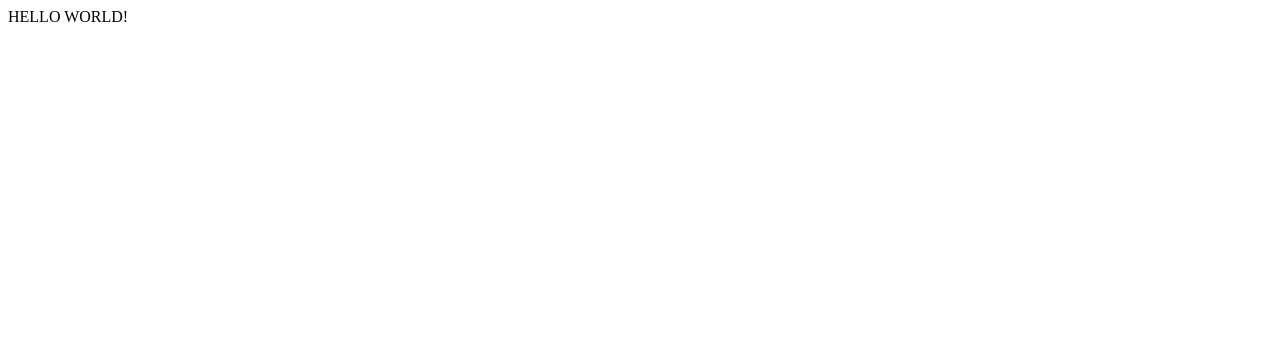
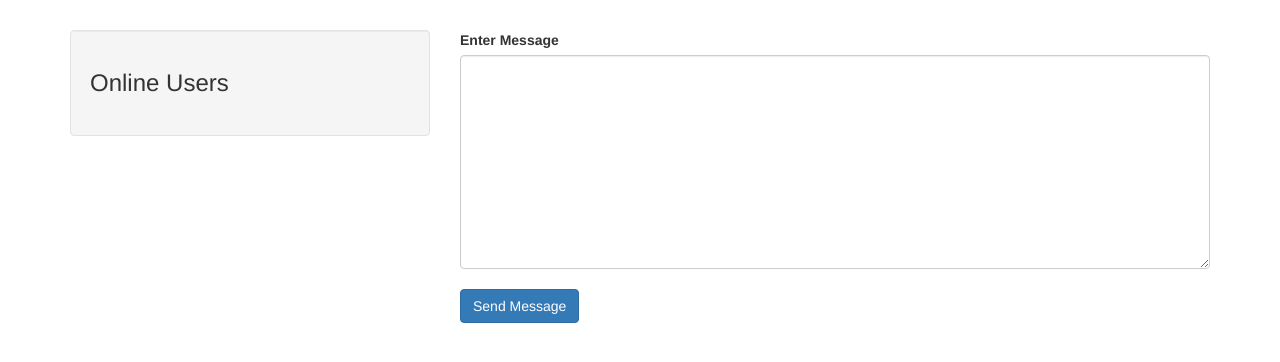
Before and after one commit to berniechiu/chat-room, a website: page index.html in a window 1280 px wide. Drawn offline with nearby package versions, Linux system fonts and the light colour scheme; files that its build step writes are made by us from their sources.

Commit message:
Basic layout setup

```diff
--- /dev/null
+++ b/css/main.css
@@ -0,0 +1,3 @@
+body {
+  margin-top: 30px;
+}
--- a/index.html
+++ b/index.html
@@ -1,8 +1,32 @@
 <html>
   <head>
     <title>Socket.IO Chat</title>
+    <link rel="stylesheet" href="https://maxcdn.bootstrapcdn.com/bootstrap/3.3.7/css/bootstrap.min.css" integrity="sha384-BVYiiSIFeK1dGmJRAkycuHAHRg32OmUcww7on3RYdg4Va+PmSTsz/K68vbdEjh4u" crossorigin="anonymous">
+    <script src="https://code.jquery.com/jquery-3.1.1.min.js" integrity="sha256-hVVnYaiADRTO2PzUGmuLJr8BLUSjGIZsDYGmIJLv2b8=" crossorigin="anonymous"></script>
+    <link rel="stylesheet" href="main.css">
   </head>
   <body>
-    HELLO WORLD!
+    <div class="container">
+      <div class="row">
+        <div class="col-md-4">
+          <div class="well">
+            <h3>Online Users</h3>
+            <ul class="list-group" id="users"></ul>
+          </div>
+        </div>
+        <div class="col-md-8">
+          <div id="chat" class="chat">
+            <form id="message-form">
+              <div class="form-group">
+                <label>Enter Message</label>
+                <textarea id="message" class="form-control" cols="30" rows="10"></textarea>
+                <br />
+                <input type="submit" class="btn btn-primary" value="Send Message" />
+              </div>
+            </form>
+          </div>
+        </div>
+      </div>
+    </div>
   </body>
 </html>
--- a/server.js
+++ b/server.js
@@ -15,6 +15,10 @@ console.log('Server running...');
 app.get('/', (req, res) => {
   res.sendFile(`${__dirname}/index.html`);
 });
+app.get('/main.css', (req, res) => {
+  res.sendFile(`${__dirname}/css/main.css`);
+});
+
 
 io.sockets.on('connection', (socket) => {
   connections.push(socket);
```
